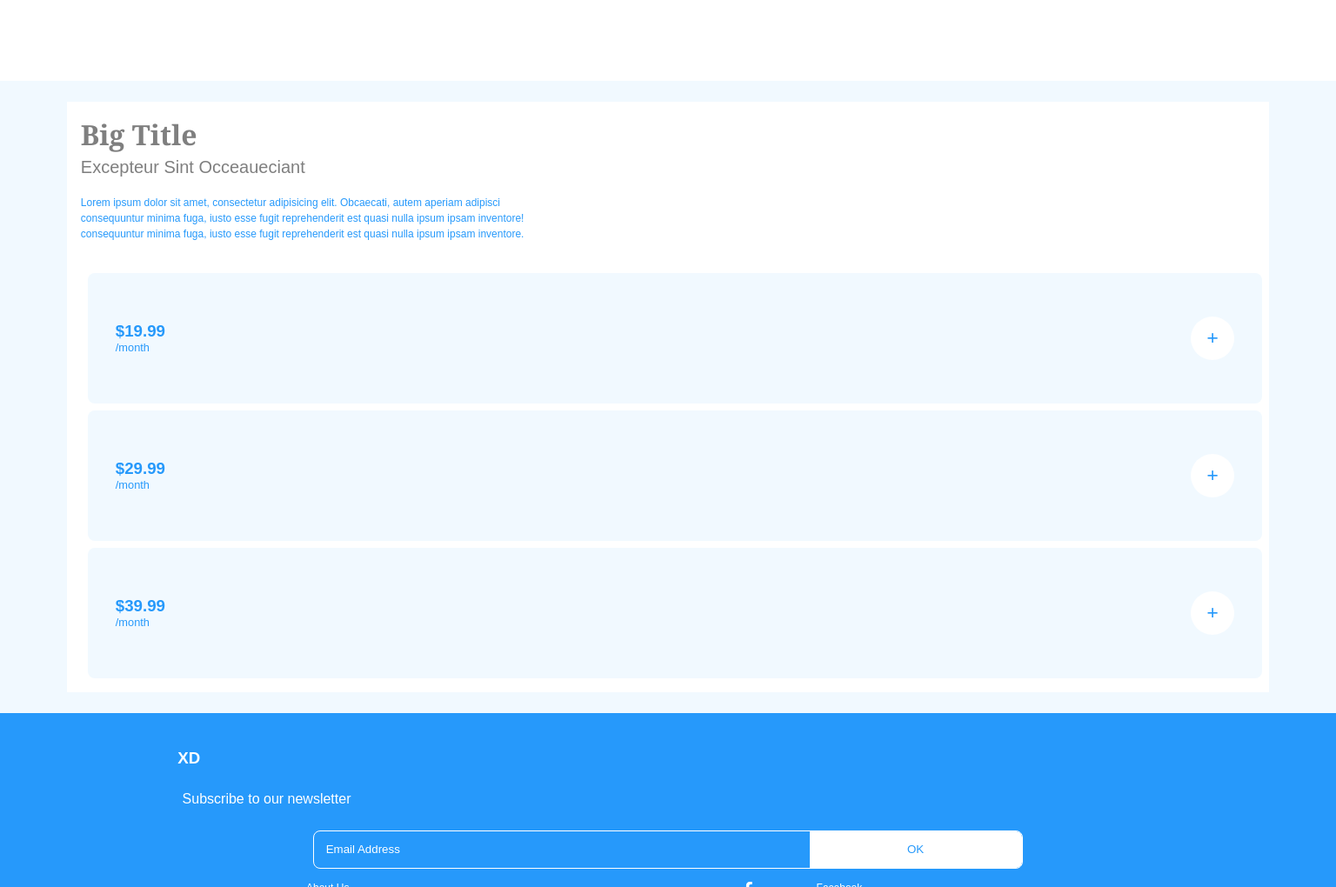
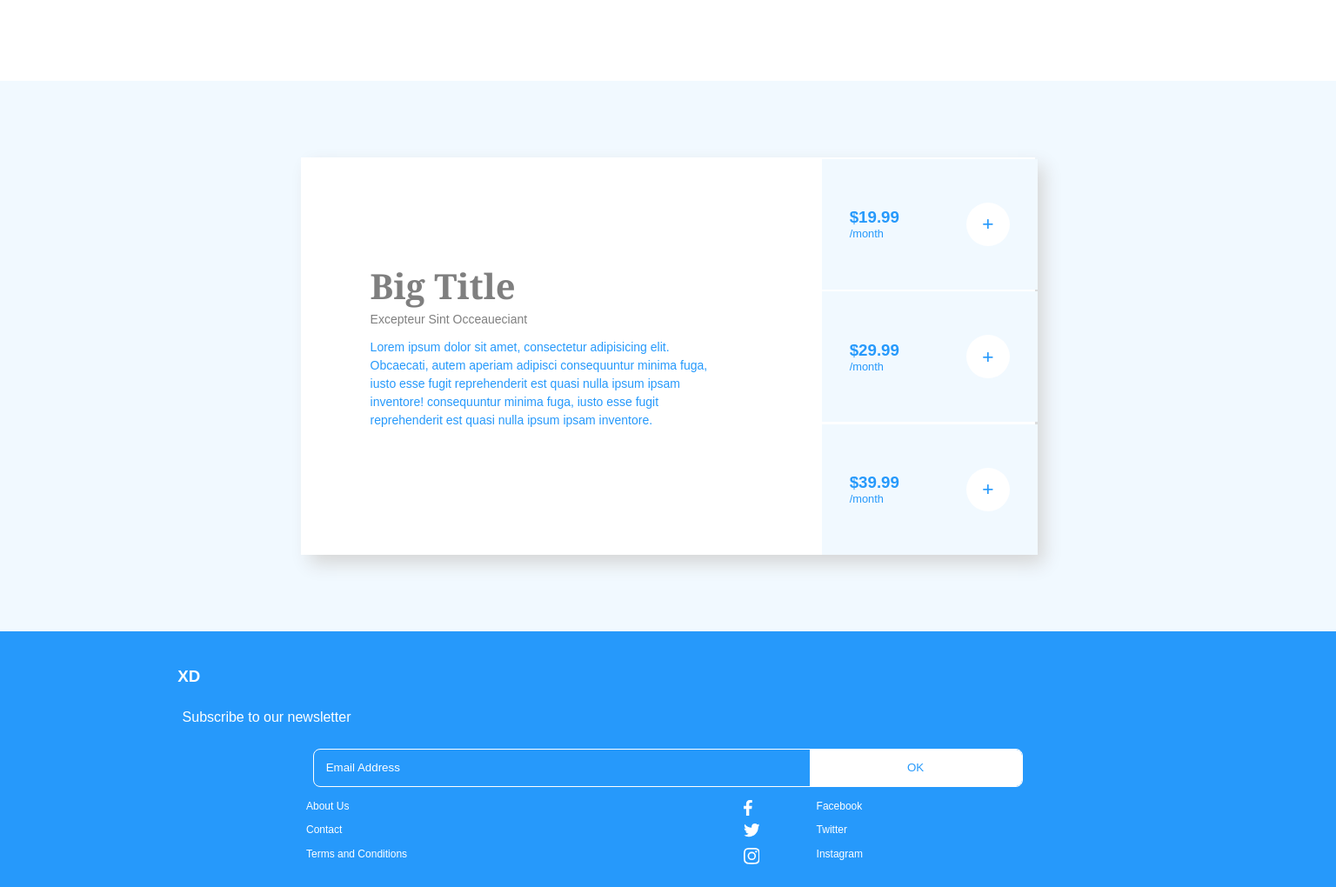
Before and after one commit to nkong008/WEBD2121, a plain HTML site: page week7/index.html in a window 1536 px wide. Shown: the part 3125-4145 px from the top of the page at 87% size. Drawn offline with nearby package versions, Linux system fonts and the light colour scheme.

Commit message:
need to make grid fluid and finish footer

```diff
--- a/week7/css/style.scss
+++ b/week7/css/style.scss
@@ -30,14 +30,17 @@ nav {
     background-color: $regularBlue;
     height: 80px;
     padding: 1em;
+
     #brand {
         h1 {
             font-size: 1.5em;
+
             #xd {
                 display: block;
             }
         }
     }
+
     #menu {
         display: flex;
         flex-direction: column;
@@ -46,6 +49,7 @@ nav {
         width: 50px;
         margin-left: auto;
         cursor: pointer;
+
         span {
             height: 5px;
             background: $white;
@@ -62,6 +66,7 @@ nav {
         background-color: $regularBlue;
         height: calc(100vh - 80px);
         display: none;
+
         ul {
             position: relative;
             top: 25%;
@@ -72,8 +77,10 @@ nav {
             justify-content: center;
             align-items: center;
             list-style-type: none;
+
             li {
                 margin: 1em 0;
+
                 a {
                     text-decoration: none;
                     color: $white;
@@ -82,6 +89,7 @@ nav {
         }
     }
 }
+
 #container {
     width: 100%;
     background-color: $white;
@@ -552,6 +560,7 @@ nav {
             grid-template-rows: repeat(4, 1fr);
             // creates gap inbetween the cards
             column-gap: 1em;
+
             .section3 {
                 // giving cards some space
                 margin: 0;
@@ -565,8 +574,10 @@ nav {
                     width: 40%;
                     margin-bottom: 3em;
                 }
+
                 #div-boxes {
                     display: flex;
+
                     // justify-content: space-around;
                     .boxes {
                         // width: 33.33%;
@@ -583,11 +594,14 @@ nav {
                 margin: 0 auto;
                 // helps space the space around all sections
                 padding: 2em;
+
                 #footer-nav {
                     width: 74%;
                 }
+
                 #address {
                     padding: 0;
+
                     p {
                         text-align: center;
                     }
@@ -607,9 +621,11 @@ nav {
         display: flex;
         padding: 0 3em;
         align-items: center;
+
         #menu {
             display: none;
         }
+
         #navigation {
             display: block;
             position: static;
@@ -617,15 +633,18 @@ nav {
             height: auto;
             width: auto;
             margin-left: auto;
+
             ul {
                 position: static;
                 top: 0;
                 width: auto;
                 height: auto;
                 flex-direction: row;
+
                 li {
                     padding: 0.5em;
                 }
+
                 #signup {
                     border: 1px solid $white;
                     padding: 0.5em 1em;
@@ -640,6 +659,7 @@ nav {
 
         #section1 {
             flex-direction: row;
+
             #section1-div1 {
                 padding-left: 1em;
             }
@@ -647,17 +667,22 @@ nav {
             #section1-div2 {
                 margin-bottom: 45em;
                 margin-left: 4em;
+
                 h6 {
                     font-size: 20px;
                 }
-                h1 {
 
-                }
+                h1 {}
             }
         }
 
         #section2 {
+            // height:fit-content;
+            // height: fit-content;
+            // height: 50%;
             #section2-child {
+                // height: fit-content;
+                // height: 50%;
                 padding-left: 3em;
                 flex-direction: row;
 
@@ -667,22 +692,32 @@ nav {
                     margin-right: auto;
 
                     div {
+
                         // height: 100vh;
                         h1 {
                             font-size: 40px;
                         }
+
                         p {
                             font-size: 14px;
                         }
                     }
                 }
+
                 #section-right {
+                    // position: static;
+                    // height: 50%;
+                    // position: relative;
                     // display: flex;
                     // flex-direction: row;
                     // height: 100%;
+                    // position: absolute;
                     width: 60%;
                     margin-right: 3em;
-                    // display: inline-block;
+
+                    img {
+                        // height: 50%;
+                    }
                 }
             }
         }
@@ -695,24 +730,45 @@ nav {
             grid-template-rows: repeat(2, 1fr);
             padding-bottom: 4em;
 
-            .section3-sections{
+            .section3-sections {
                 padding-top: 4em;
             }
         }
 
         #section-4 {
-            // display: flex;
+            padding: 4em;
             #section-4-div {
-                // display: flex;
-                // flex-direction:row;
-                // display:inline-block;
-                // position: static;
+                // height: 50%;
+                box-shadow: 10px 10px 20px $lightGrey;
+                padding: 0%;
+                width: 60%;
+                display: flex;
+
+                div.info-1 {
+                    // margin-top: 5em;
+                    margin-left: 5em;
+                    h1 {
+                        margin-top: 3em;
+                        font-size: 40px;
+                        // margin-left: 4em;
+                    }
+
+                    p {
+                        font-size: 14px;
+                        width: 80%;
+                    }
+                }
+
+
                 #div-boxes {
                     display: block;
-                    // flex-direction:row;
-                    // display: grid;
-                    // grid-template-rows: repeat(2, 1fr);
-                    // position: absolute;
+
+                .boxes {
+                    border-radius: 0%;
+                    margin: 0.15em;
+
+                }
+
                 }
             }
         }
--- a/week7/index.html
+++ b/week7/index.html
@@ -498,12 +498,14 @@
         <!-- start of section 4 -->
         <section id="section-4">
             <div id="section-4-div">
+                <div class="info-1">
                 <h1>Big Title</h1>
                 <p> Excepteur Sint Occeaueciant</p>
                 <p>Lorem ipsum dolor sit amet, consectetur adipisicing elit. Obcaecati, autem aperiam adipisci
                     consequuntur minima fuga, iusto esse fugit reprehenderit est quasi nulla ipsum ipsam inventore!
                     consequuntur minima fuga, iusto esse fugit reprehenderit est quasi nulla ipsum ipsam inventore.
                 </p>
+            </div>
 
                 <div id="div-boxes">
                     <section class="boxes">
```
Also changed, not shown: week7/css/style.css, 1 other file. Lines whose indentation alone changed are shown as unchanged.
